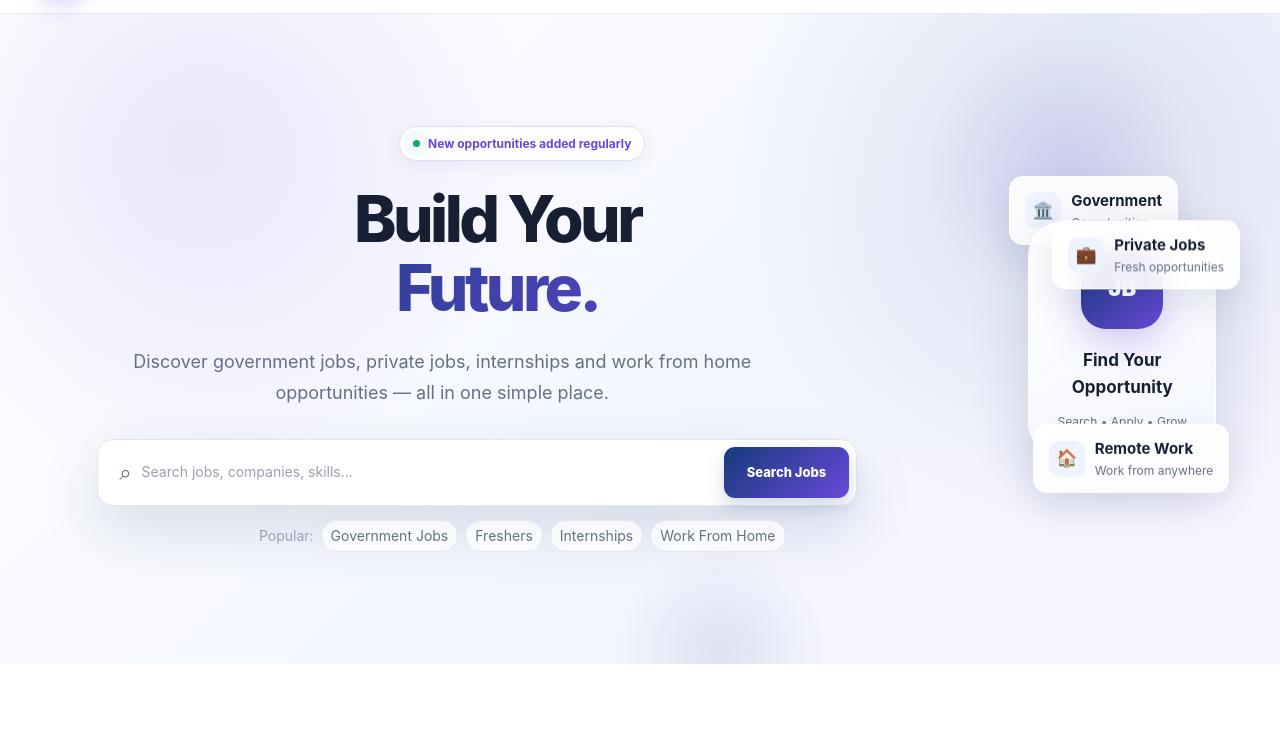
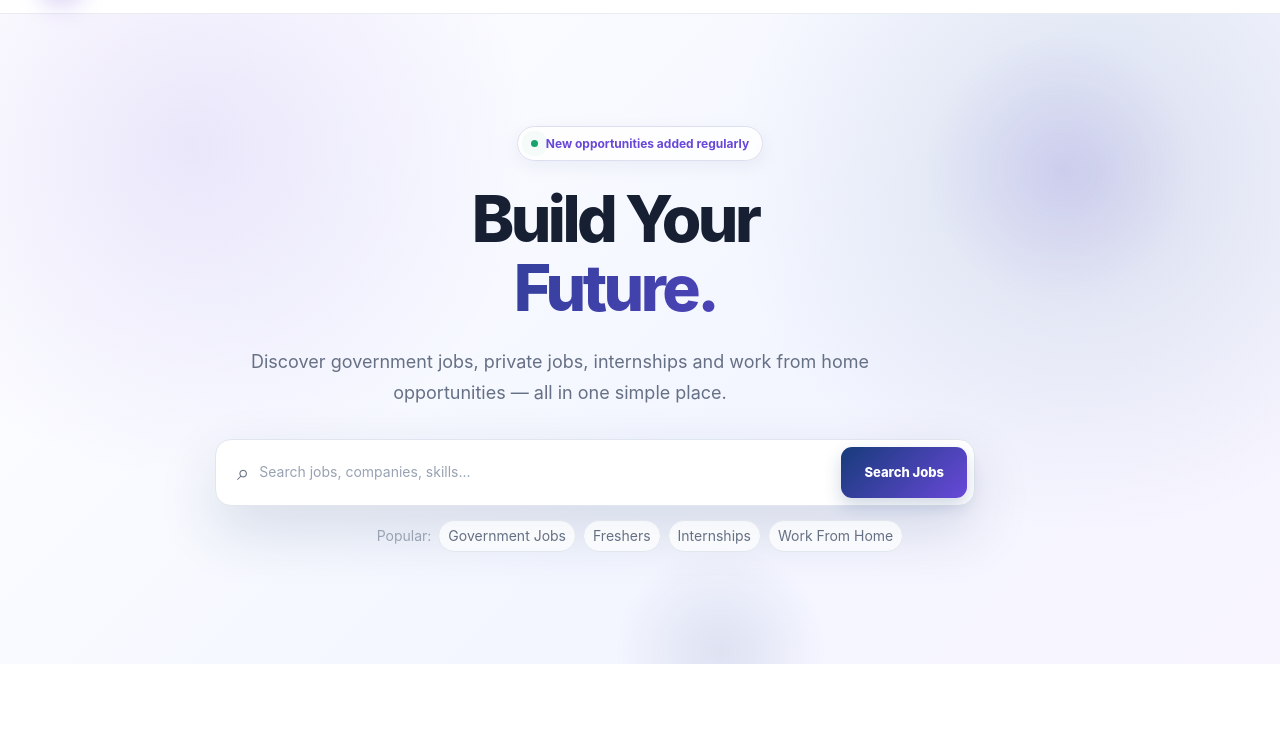
Before and after one commit to vinaytripathi123/jobs-bhandar, a plain HTML site: page index.html in a window 1280 px wide. Shown: the part 63-800 px from the top of the page. Drawn offline with nearby package versions, Linux system fonts and the light colour scheme; no server answers.

Commit message:
Delete hero visual section from index.html
Removed hero visual section containing job opportunities.

```diff
--- a/index.html
+++ b/index.html
@@ -160,51 +160,7 @@
 
         </div>
 
-
-        <div class="hero-visual reveal">
-
-            <div class="floating-card card-one">
-                <span>🏛️</span>
-                <div>
-                    <strong>Government</strong>
-                    <small>Opportunities</small>
-                </div>
-            </div>
-
-
-            <div class="hero-center-card">
-
-                <div class="hero-center-icon">
-                    JB
-                </div>
-
-                <strong>Find Your Opportunity</strong>
-
-                <span>
-                    Search • Apply • Grow
-                </span>
-
-            </div>
-
-
-            <div class="floating-card card-two">
-                <span>💼</span>
-                <div>
-                    <strong>Private Jobs</strong>
-                    <small>Fresh opportunities</small>
-                </div>
-            </div>
-
-
-            <div class="floating-card card-three">
-                <span>🏠</span>
-                <div>
-                    <strong>Remote Work</strong>
-                    <small>Work from anywhere</small>
-                </div>
-            </div>
-
-        </div>
+          </div>
 
     </div>
 
```
